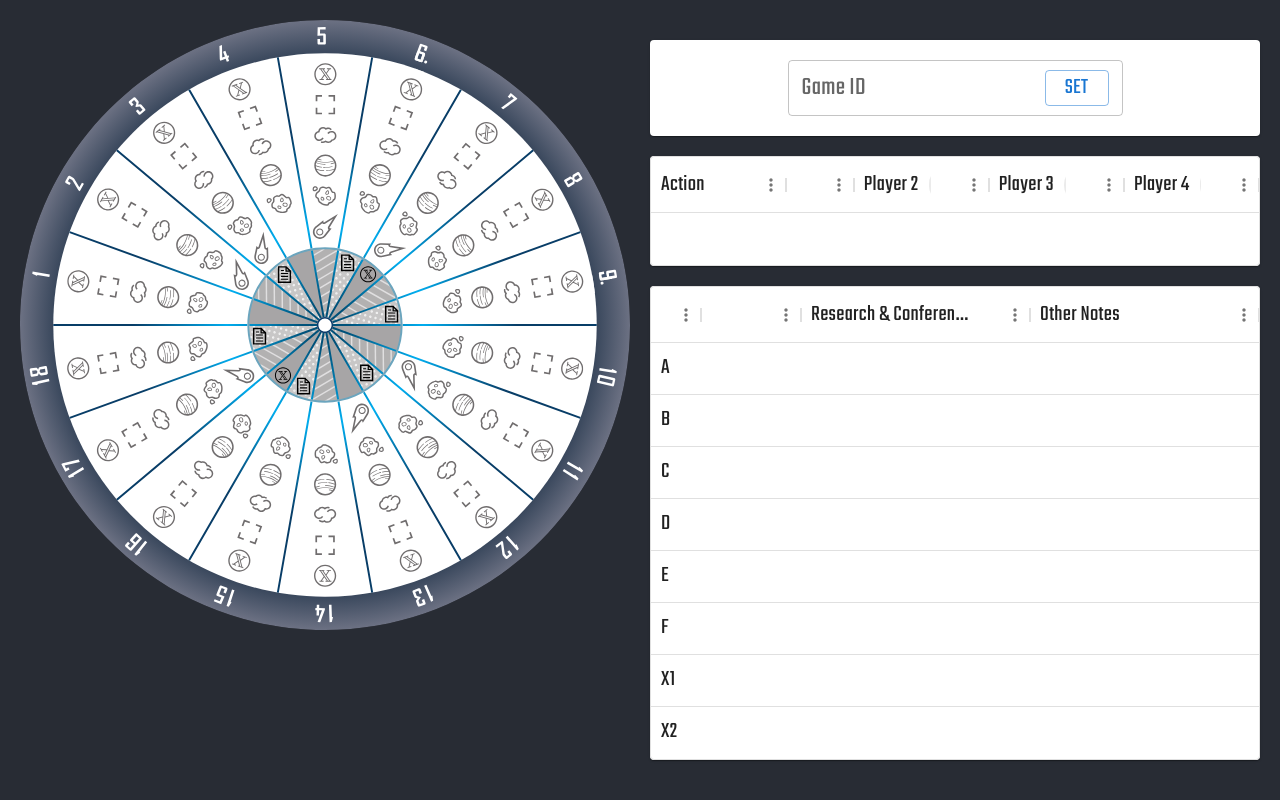
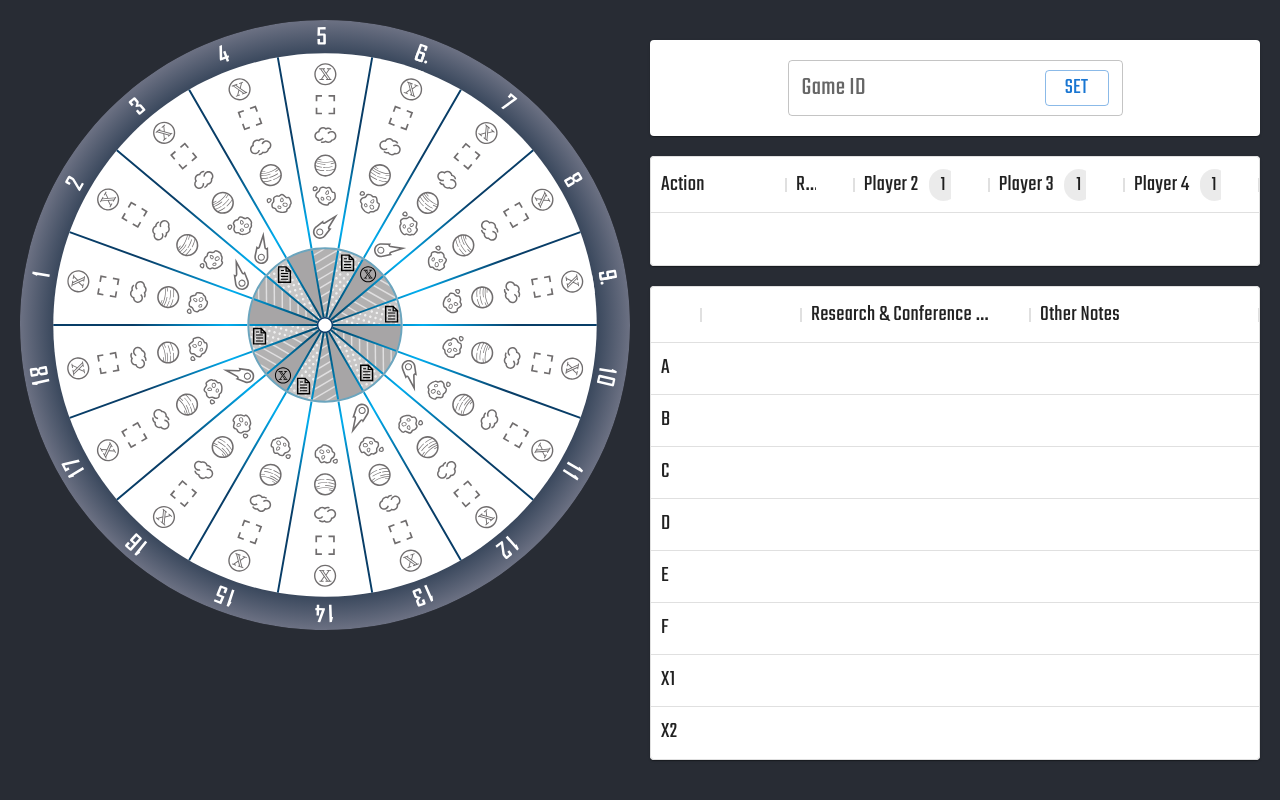
Before and after one commit to charles-toller/planet-x, a React (Vite) app: page / in a window 1280 px wide. Built offline with nearby package versions, Linux system fonts and the light colour scheme.

Commit message:
PX-11 Disable sorting on data grid

```diff
--- a/src/tables.tsx
+++ b/src/tables.tsx
@@ -113,10 +113,10 @@ export function Tables() {
     return (
         <>
             <Card>
-                <DataGrid autoHeight columns={topColumnDefs} rows={topRows} apiRef={apiRef} processRowUpdate={processTopRowUpdate} onProcessRowUpdateError={(err) => console.error(err)} hideFooter={true} />
+                <DataGrid disableColumnMenu={true} autoHeight columns={topColumnDefs} rows={topRows} apiRef={apiRef} processRowUpdate={processTopRowUpdate} onProcessRowUpdateError={(err) => console.error(err)} hideFooter={true} />
             </Card>
             <Card sx={{marginTop: "20px"}}>
-                <DataGrid autoHeight columns={bottomColumnDefs} rows={bottomRows} hideFooter={true} processRowUpdate={processBottomRowUpdate} />
+                <DataGrid disableColumnMenu={true} autoHeight columns={bottomColumnDefs} rows={bottomRows} hideFooter={true} processRowUpdate={processBottomRowUpdate} />
             </Card>
         </>
     )
```
